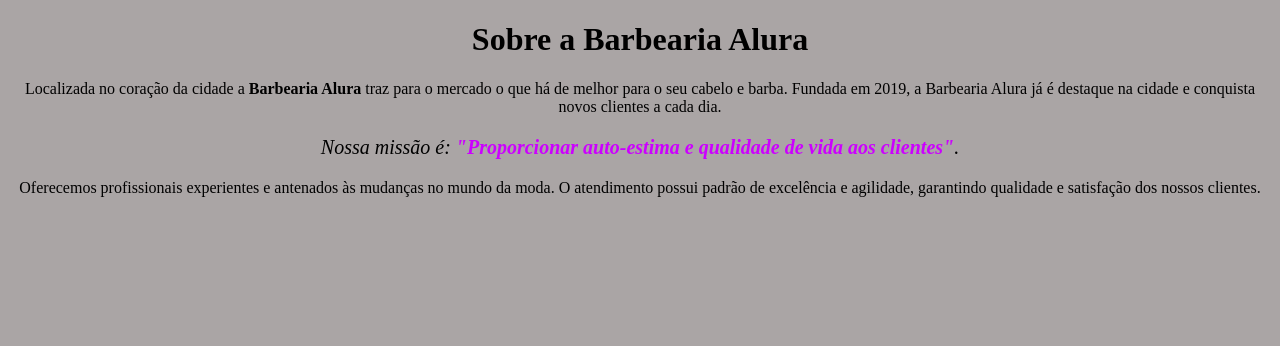
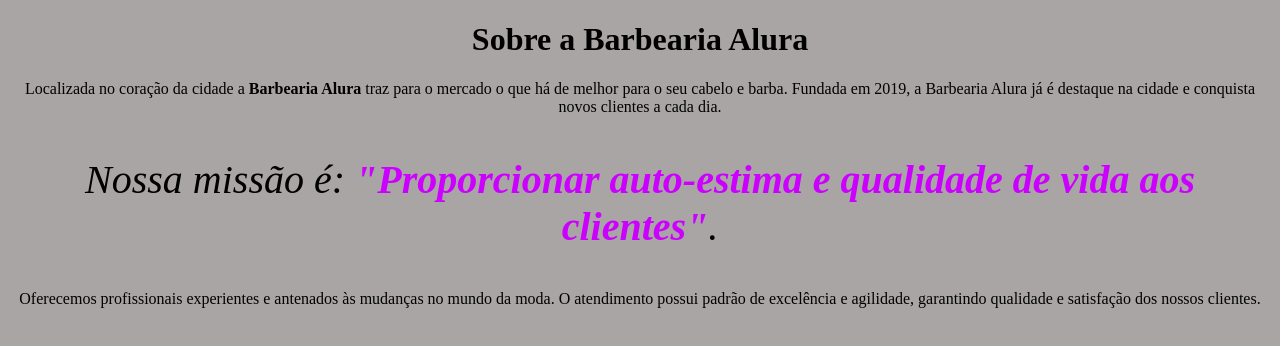
Before and after one commit to cabrali/barbeariamq, a plain HTML site: page index.html in a window 1280 px wide. Drawn offline with Linux system fonts and the light colour scheme.

Commit message:
font-size

```diff
--- a/style.css
+++ b/style.css
@@ -9,7 +9,7 @@ p {
     text-align: center;
 }
 #missao {
-    font-size: 20px
+    font-size: 40px
 }
 
 em strong {
```
